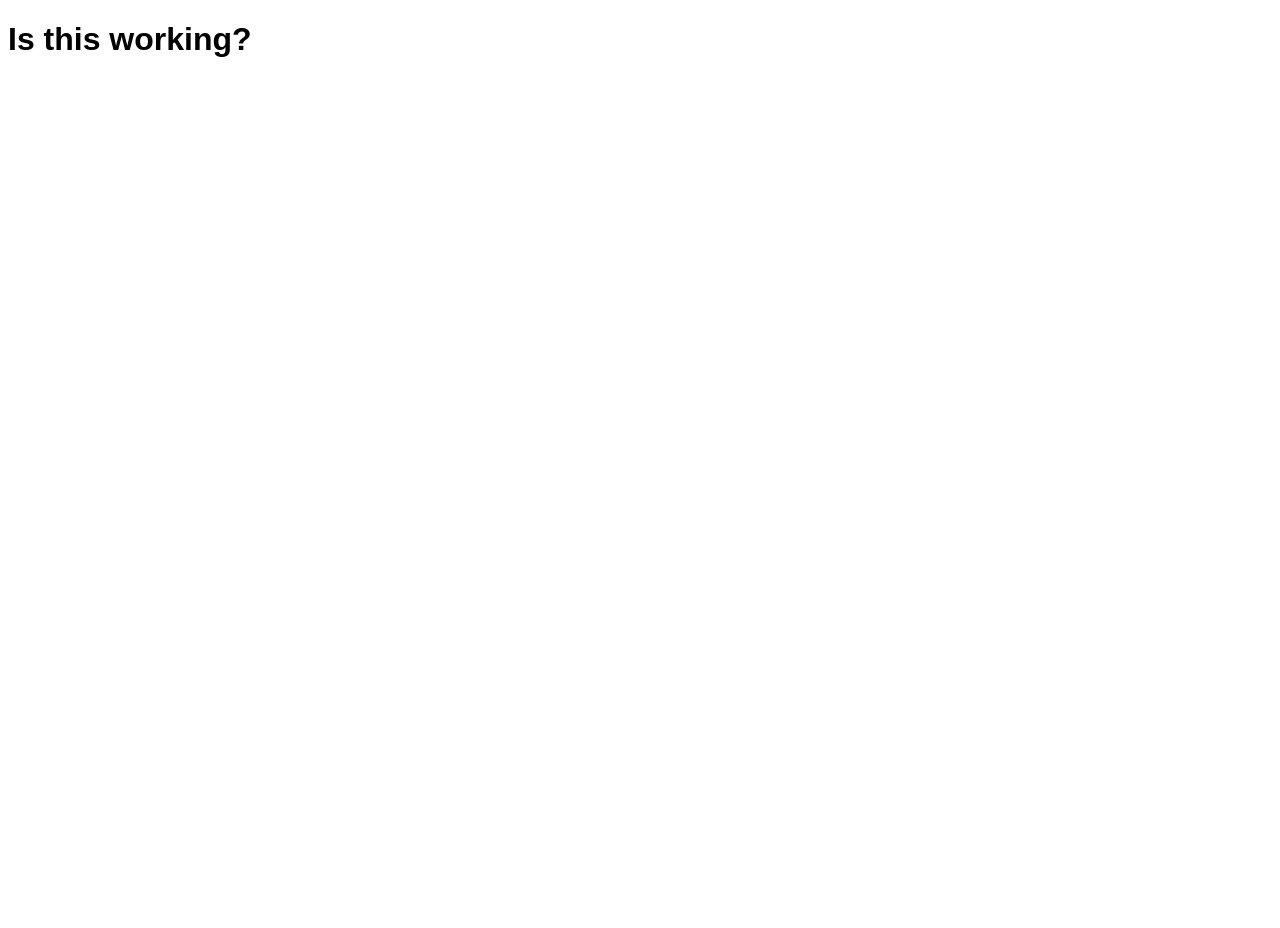
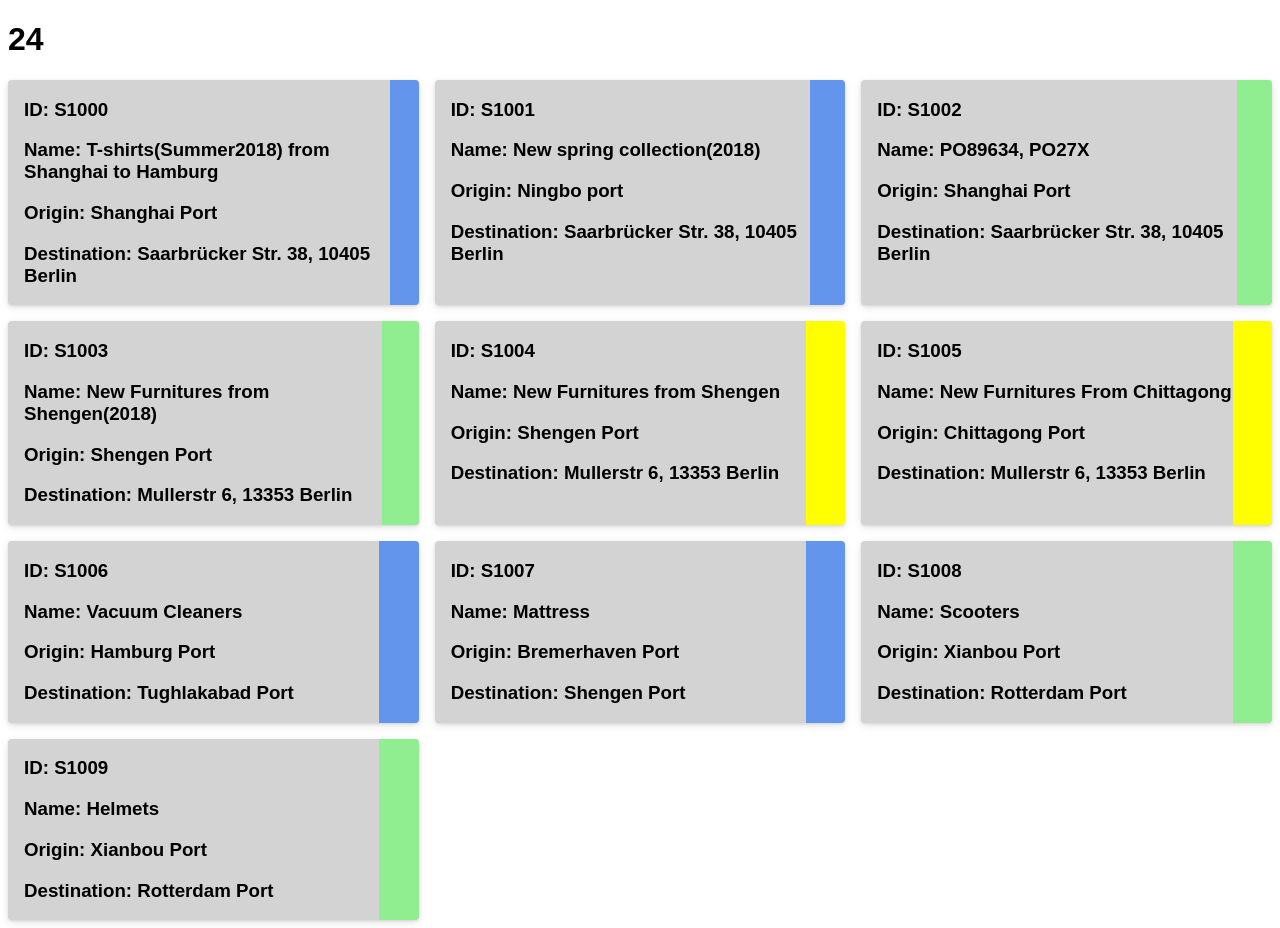
Before and after one commit to Rodrigo-JM/sixplus-challenge, a React app: page / in a window 1280 px wide. Before the commit the page ends 800 px from the top, so only its background shows below. Built offline with nearby package versions, Linux system fonts and the light colour scheme; data requests are answered from the project's data file.

Commit message:
feature(/allShipments) - added basic grid and card to display shipments

```diff
--- /dev/null
+++ b/client/components/AllShipments.js
@@ -0,0 +1,49 @@
+import React, { Component } from "react";
+import { getShipmentsByPage } from "../../utils/functions/requests";
+import { totalPages } from "../../utils/functions/pagination";
+
+import { Grid } from "@material-ui/core";
+
+import ShipmentCard from "./ShipmentCard";
+
+export default class AllShipments extends Component {
+  constructor() {
+    super();
+
+    this.state = {
+      shipments: [],
+      totalShipments: 0,
+      page: 1,
+      totalPages: 1,
+    };
+  }
+
+  async componentDidMount() {
+    //get first page shipments when mounting
+    //get total number of shipments and calculates number of pages
+    const res = await getShipmentsByPage(1);
+
+    this.setState({
+      shipments: res.data,
+      totalShipments: res.headers[`x-total-count`],
+      totalPages: totalPages(res.headers[`x-total-count`]),
+    });
+  }
+
+  render() {
+    return (
+      <div>
+        <h1>{this.state.totalShipments}</h1>
+        <Grid container spacing={2}>
+          {this.state.shipments.map((shipment) => {
+            return (
+              <Grid item md={4} sm={12}>
+                <ShipmentCard item data={shipment} />
+              </Grid>
+            );
+          })}
+        </Grid>
+      </div>
+    );
+  }
+}
--- a/client/components/Routes.js
+++ b/client/components/Routes.js
@@ -1,19 +1,19 @@
 import React, { Fragment } from "react";
 import { BrowserRouter as Router, Route, Switch } from "react-router-dom";
+import AllShimpents from './AllShipments'
+
 
 const Routes = () => {
   return (
-    // <Router>
-    //   <Fragment>
-    //     {/* <Route path="/" component={Navbar} /> */}
-    //      <Route path="/home" component={MiniBar} />
-    //      <Route path="/home" component={AllShimpents} />
-    //      <Route path="/:id" component={SingleShipment} />
-    //      <Route path="/:id/update" component={SingleShipmentForm} />
-    //   </Fragment>
-    // </Router>
-
-    <h1>Is this working?</h1>
+    <Router>
+       <Fragment>
+          {/* <Route path="/" component={Navbar} /> */}
+          {/* <Route path="/" component={MiniBar} /> */}
+          <Route path="/" component={AllShimpents} />
+          {/* <Route path="/:id" component={SingleShipment} /> */}
+          {/* <Route path="/:id/update" component={SingleShipmentForm} /> */}
+       </Fragment>
+     </Router>
   );
 };
 
--- /dev/null
+++ b/client/components/ShipmentCard.js
@@ -0,0 +1,16 @@
+import React from 'react'
+
+export default function ShipmentCard(props) {
+    return (
+        <div className="card">
+            <div className="basic-info">
+                <h3>ID: {props.data.id}</h3>
+                <h3>Name: {props.data.name}</h3>
+                <h3>Origin: {props.data.origin}</h3>
+                <h3>Destination: {props.data.destination}</h3>
+            </div>
+            <div className={`status-color-tag-${props.data.status.toLowerCase()}`}>
+            </div>
+        </div>
+    )
+}
--- a/package.json
+++ b/package.json
@@ -14,6 +14,7 @@
   "author": "Byldd Recruiting Team",
   "license": "ISC",
   "dependencies": {
+    "@material-ui/core": "^4.10.2",
     "axios": "^0.19.0",
     "json-server": "^0.15.1",
     "path": "^0.12.7",
--- a/public/style.css
+++ b/public/style.css
@@ -1,4 +1,55 @@
 * {
   box-sizing: border-box;
-  font-family: 'Share Tech', sans-serif;;
+  font-family: "Share Tech", sans-serif;
 }
+/*
+.grid {
+  display: grid;
+  grid-template-columns: repeat(auto-fill, minmax(480px, 1fr));
+  gap: 1rem;
+} */
+
+.card {
+  display: flex;
+  flex-direction: row;
+  justify-content: space-between;
+  background: lightgray;
+  font-size: 1rem;
+  padding-left: 1rem;
+  color: black;
+  box-shadow: rgba(3, 8, 20, 0.1) 0px 0.15rem 0.5rem,
+    rgba(2, 8, 20, 0.1) 0px 0.075rem 0.175rem;
+  height: 100%;
+  width: 100%;
+  border-radius: 4px;
+  transition: all 500ms;
+  overflow: hidden;
+
+  background-size: cover;
+  background-position: center;
+  background-repeat: no-repeat;
+}
+
+.status-color-tag-active {
+  height: 100%;
+  width: 10%;
+  background-color: cornflowerblue;
+}
+
+.status-color-tag-completed {
+  height: 100%;
+  width: 10%;
+  background-color: lightgreen;
+}
+
+.status-color-tag-new {
+  height: 100%;
+  width: 10%;
+  background-color: yellow;
+}
+
+.card:hover {
+  box-shadow: rgba(2, 8, 20, 0.1) 0px 0.35em 1.175em,
+    rgba(2, 8, 20, 0.08) 0px 0.175em 0.5em;
+  transform: translateY(-3px) scale(1.025);
+}
--- /dev/null
+++ b/utils/functions/pagination.js
@@ -0,0 +1,9 @@
+export const totalPages = (totalCount) => {
+
+    if (totalCount % 20 === 0) {
+        return totalCount / 20
+    } else {
+        return Math.trunc(totalCount / 20) + 1
+    }
+
+}
--- /dev/null
+++ b/utils/functions/requests.js
@@ -0,0 +1,6 @@
+import axios from 'axios'
+
+//API REQUESTS
+export const getShipmentsByPage = (page) => {//gets all shipments, returns promise
+    return axios.get(`/shipments?_page=${page}&limit_20`)
+}
```
Also changed, not shown: client/components/MiniBar.js (added), client/components/NavBar.js (added), client/components/SingleShipment.js (added), client/components/SingleShipmentForm.js (added), 1 other file.
